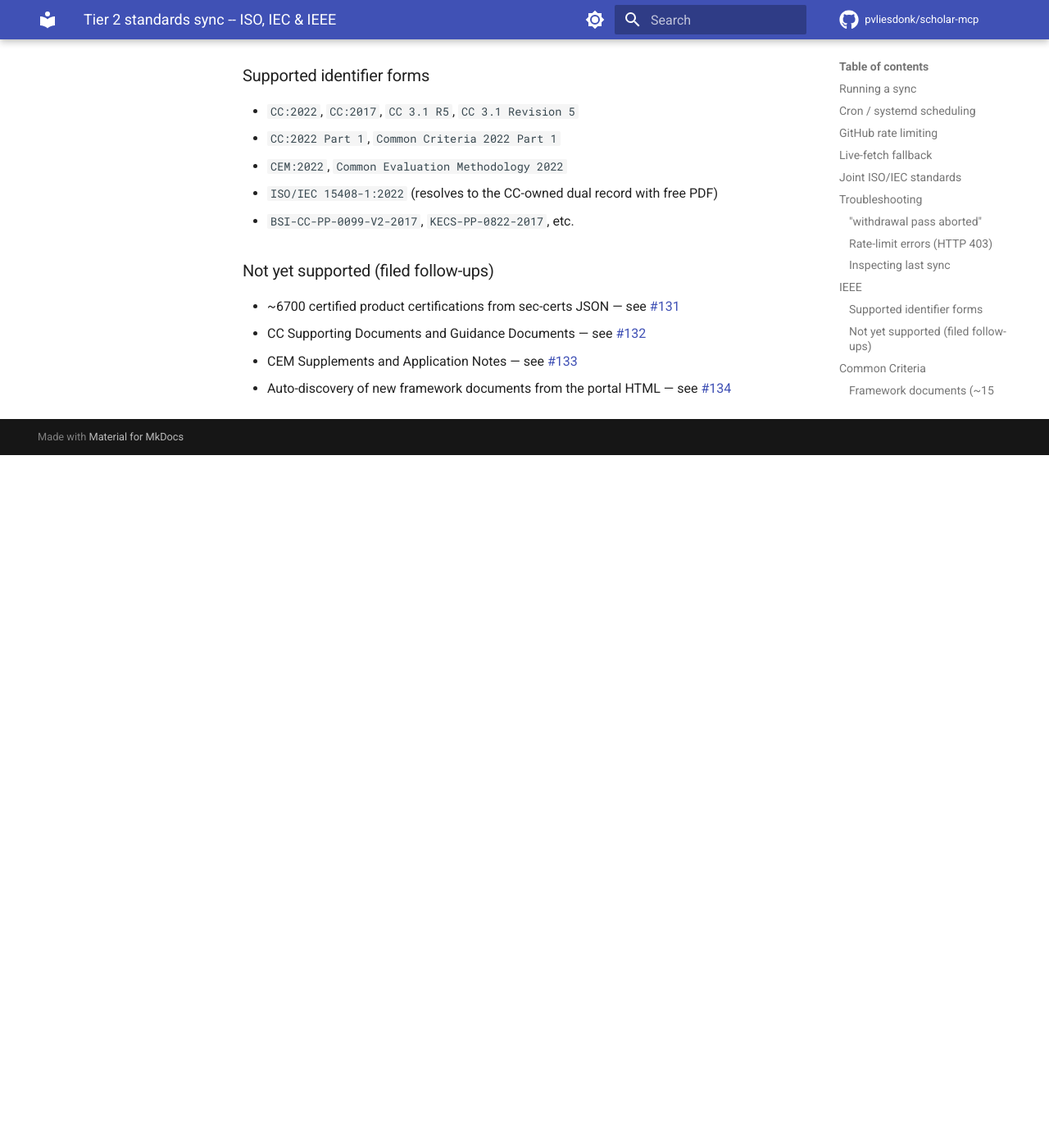
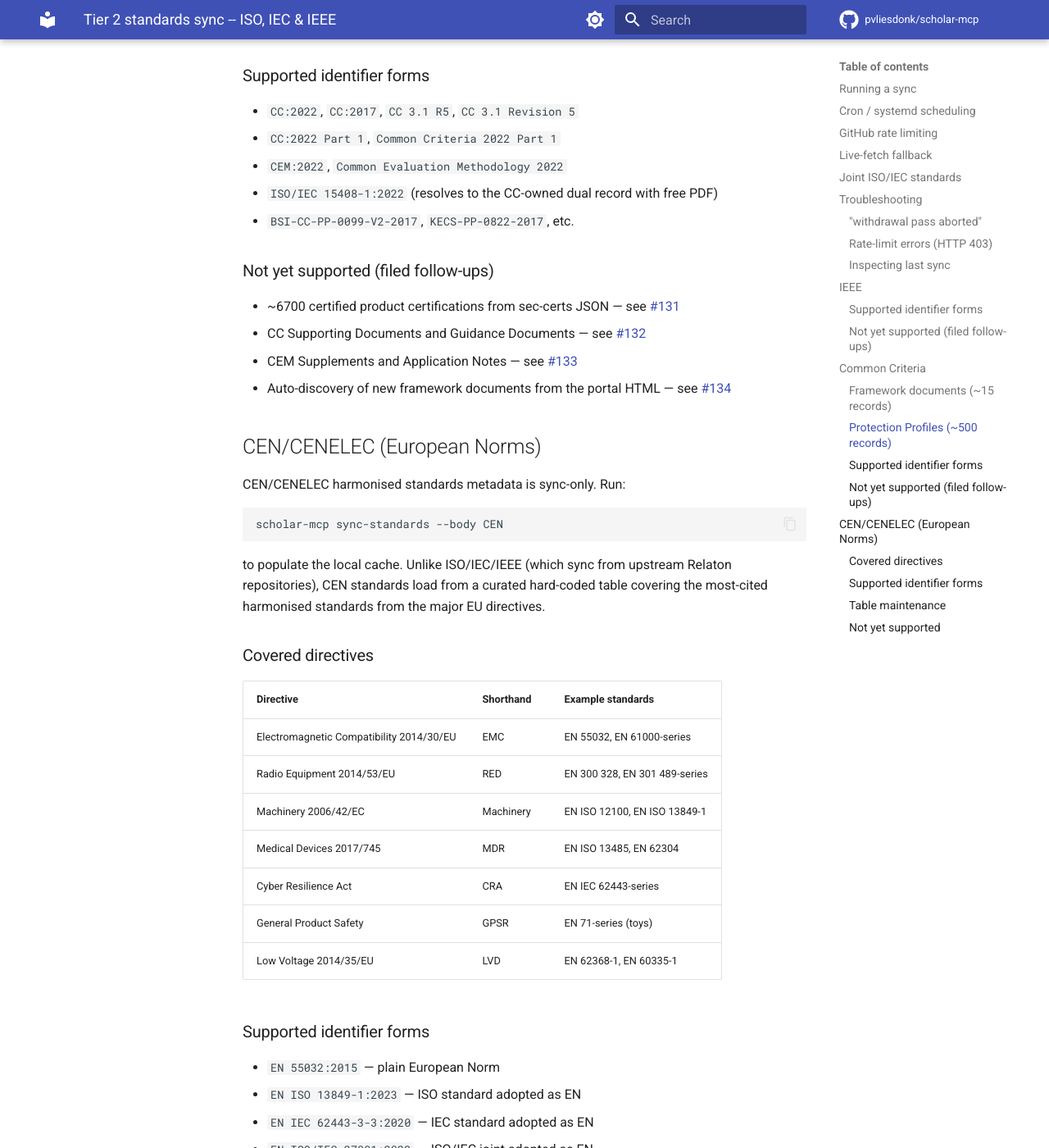
Before and after one commit to pvliesdonk/scholar-mcp, an MkDocs documentation site: the page built from docs/guides/standards.md, in a window 1280 px wide and 1400 px high, scrolled down 4315 px. Shown: the whole window at 82% size. Built offline with MkDocs 1.6.1 and Material for MkDocs 9.7.7, drawn with Linux system fonts in a browser that asks for light colours; comment, search, counter and statistics services are not loaded; before the commit the page ends 4870 px from its top, so only the background shows below that; some of the changed text lies outside the part shown.

Commit message:
docs(standards): CEN/CENELEC body in README and standards guide
Documents the hard-coded harmonised-standards table, covered EU
directives (EMC, RED, Machinery, MDR, CRA, GPSR, LVD), supported EN
identifier forms, the quarterly table review cadence (#139), and
deferred follow-ups (#137 Formex XML, #138 live scrape).

Part of #83.

````diff
--- a/docs/guides/standards.md
+++ b/docs/guides/standards.md
@@ -174,3 +174,44 @@ Loaded from `https://www.commoncriteriaportal.org/pps/pps.csv`. Identifier extra
 - CC Supporting Documents and Guidance Documents — see [#132](https://github.com/pvliesdonk/scholar-mcp/issues/132)
 - CEM Supplements and Application Notes — see [#133](https://github.com/pvliesdonk/scholar-mcp/issues/133)
 - Auto-discovery of new framework documents from the portal HTML — see [#134](https://github.com/pvliesdonk/scholar-mcp/issues/134)
+
+## CEN/CENELEC (European Norms)
+
+CEN/CENELEC harmonised standards metadata is sync-only. Run:
+
+```bash
+scholar-mcp sync-standards --body CEN
+```
+
+to populate the local cache. Unlike ISO/IEC/IEEE (which sync from upstream Relaton repositories), CEN standards load from a curated hard-coded table covering the most-cited harmonised standards from the major EU directives.
+
+### Covered directives
+
+| Directive | Shorthand | Example standards |
+|---|---|---|
+| Electromagnetic Compatibility 2014/30/EU | EMC | EN 55032, EN 61000-series |
+| Radio Equipment 2014/53/EU | RED | EN 300 328, EN 301 489-series |
+| Machinery 2006/42/EC | Machinery | EN ISO 12100, EN ISO 13849-1 |
+| Medical Devices 2017/745 | MDR | EN ISO 13485, EN 62304 |
+| Cyber Resilience Act | CRA | EN IEC 62443-series |
+| General Product Safety | GPSR | EN 71-series (toys) |
+| Low Voltage 2014/35/EU | LVD | EN 62368-1, EN 60335-1 |
+
+### Supported identifier forms
+
+- `EN 55032:2015` — plain European Norm
+- `EN ISO 13849-1:2023` — ISO standard adopted as EN
+- `EN IEC 62443-3-3:2020` — IEC standard adopted as EN
+- `EN ISO/IEC 27001:2022` — ISO/IEC joint adopted as EN
+
+All dispatch to `body="CEN"`. No cross-linking to the ISO/IEC records — the `EN ISO` / `EN IEC` prefix is self-documenting.
+
+### Table maintenance
+
+The `_HARMONISED_STANDARDS` table in `_sync_cen.py` needs periodic review when the EU Commission publishes new implementing decisions. See [#139](https://github.com/pvliesdonk/scholar-mcp/issues/139) for the quarterly cadence. If EUR-Lex infrastructure stabilises, [#137](https://github.com/pvliesdonk/scholar-mcp/issues/137) would automate this via Formex XML parsing.
+
+### Not yet supported
+
+- Full CEN/CENELEC catalogue beyond harmonised standards
+- Live scrape fallback from `standards.cencenelec.eu` — see [#138](https://github.com/pvliesdonk/scholar-mcp/issues/138)
+- EUR-Lex Formex XML automated sync — see [#137](https://github.com/pvliesdonk/scholar-mcp/issues/137)
````
Also changed, not shown: README.md (+4 -3 lines).
